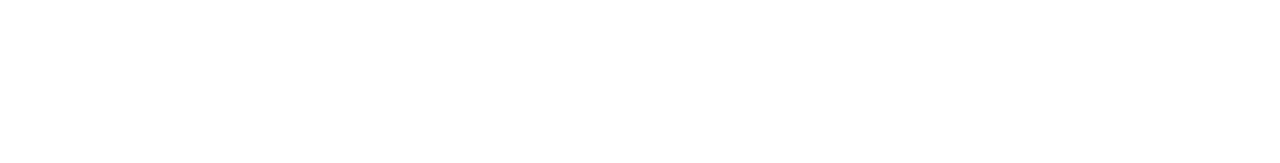
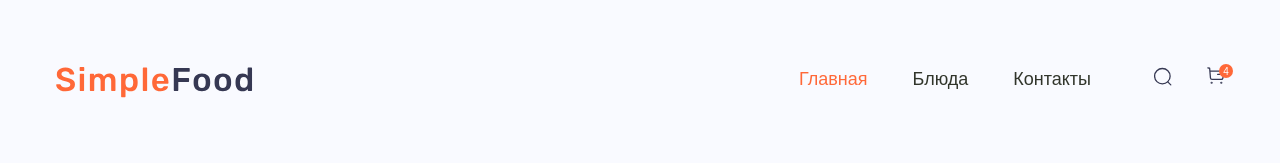
Before and after one commit to Vita857/SimpleFood, a website: page app/index.html in a window 1280 px wide. Drawn offline with Linux system fonts and the light colour scheme.

Commit message:
added header

```diff
--- a/app/index.html
+++ b/app/index.html
@@ -1,14 +1,48 @@
 <!DOCTYPE html>
-<html lang="en">
+<html lang="ru">
 <head>
   <meta charset="UTF-8">
   <meta name="viewport" content="width=device-width, initial-scale=1.0">
-  <title>Document</title>
+  <title>Simple Food</title>
   <link rel="stylesheet" href="css/style.min.css">
 </head>
 <body>
 
 
+<header class="header">
+  <div class="container">
+    <div class="header__wrapper">
+      <a class="logo" href="#">
+        <img class="logo__img" src="images/Logo.svg" alt="лого">
+      </a>
+
+        <div class="header__inner">
+          <nav class="menu">
+        <ul class="menu__list">
+          <li class="menu__list-item">
+            <a class="menu__list-link menu__list-link--active" href="#">Главная</a>
+          </li>
+          <li class="menu__list-item">
+            <a class="menu__list-link" href="#">Блюда</a>
+          </li>
+          <li class="menu__list-item">
+            <a class="menu__list-link" href="#">Контакты</a>
+          </li>
+        </ul>
+      </nav>
+      <div class="user-nav">
+        <a class="user-nav__link user-nav__link--search" href="#"></a>
+        <a class="user-nav__link user-nav__link--cart" href="#">
+          <span class="user-nav__nam">4</span>
+        </a>
+      </div>
+    </div>
+    </div>
+  </div>
+</header>
+<main class="main">
+
+</main>
 
   <script src="js/main.min.js"></script>
 </body>
--- a/app/scss/_fonts.scss
+++ b/app/scss/_fonts.scss
@@ -0,0 +1,30 @@
+@font-face {
+  font-family: "Rubik-Light", sans-serif;
+  font-weight: 300;
+  font-style: normal;
+  font-display: swap;
+  src: local("Rubik-Light"),
+       url("../fonts/Rubik-Light.woff2") format("woff2"),
+       url("../fonts/Rubik-Light.woff") format("woff");
+}
+
+@font-face {
+  font-family: "Rubik-Regular", sans-serif;
+  font-weight: 400;
+  font-style: normal;
+  font-display: swap;
+  src: local("Rubik-Regular"),
+       url("../fonts/Rubik-Regular.woff2") format("woff2"),
+       url("../fonts/Rubik-Regular.woff") format("woff");
+}
+
+
+@font-face {
+  font-family: "Rubik-Medium", sans-serif;
+  font-weight: 500;
+  font-style: normal;
+  font-display: swap;
+  src: local("Rubik-Medium"),
+       url("../fonts/Rubik-Medium.woff2") format("woff2"),
+       url("../fonts/Rubik-Medium.woff") format("woff");
+}
--- a/app/scss/_global.scss
+++ b/app/scss/_global.scss
@@ -0,0 +1,14 @@
+body {
+  @extend %rubik-400;
+  background-color: $silver-100;
+  font-weight: 400;
+  color: $dark;
+  line-height: 1.4;
+  font-size: 14px;
+}
+
+.container {
+  max-width: 1200px;
+  padding: 0 15px;
+  margin: 0 auto;
+}
--- a/app/scss/_vars.scss
+++ b/app/scss/_vars.scss
@@ -0,0 +1,21 @@
+$orange-900: #FF6838;
+$silver-200: #ECECEC;
+$gray: #C2C2C2;
+$darkBlue-900: #363853;
+$dark: #31352B;
+$silver-100: #F9FAFF;
+
+%rubik-300{
+  font-family: "Rubik-Light", sans-serif;
+  font-weight: 300;
+}
+
+%rubik-400{
+  font-family: "Rubik-Regular", sans-serif;
+  font-weight: 400;
+}
+
+%rubik-500{
+  font-family: "Rubik-Medium", sans-serif;
+  font-weight: 500;
+}
--- a/app/scss/style.scss
+++ b/app/scss/style.scss
@@ -1,6 +1,99 @@
-@import 'vars';
-@import 'fonts';
-@import 'reset';
-@import 'global';
+@import "vars";
+@import "fonts";
+@import "reset";
+@import "global";
 
-@import 'media';
+.header {
+  padding: 60px 0;
+
+  &__wrapper {
+    display: flex;
+    align-items: center;
+    justify-content: space-between;
+  }
+  &__inner {
+    display: flex;
+  }
+}
+
+.menu {
+  &__list {
+    display: flex;
+    margin-right: 63px;
+  }
+  &__list-link {
+    font-size: 18px;
+    transition: box-shadow 0.3s, color 0.3s, text-shadow 0.3s;
+    &:focus {
+      box-shadow: 0 0 0 2px rgba(255, 104, 56, 0.7);
+      border-radius: 5px;
+    }
+    &:hover {
+      color: $orange-900;
+    }
+    &:active {
+      text-shadow: 2px 2px 5px rgba(49, 53, 43, 0.5);
+    }
+  }
+  &__list-item:not(:last-child) {
+    margin-right: 45px;
+  }
+  &__list-link--active {
+    color: $orange-900;
+  }
+}
+
+.logo {
+  transition: box-shadow 0.3s;
+  &:focus {
+    box-shadow: 0 0 0 2px rgba(255, 104, 56, 0.7);
+    border-radius: 5px;
+  }
+  &:hover {
+  }
+  &:active {
+  }
+}
+
+.user-nav {
+  display: flex;
+
+  &__link {
+    background-repeat: no-repeat;
+    background-position: center center;
+    background-size: cover;
+    position: relative;
+  }
+
+  &__link--search {
+    background-image: url("../images/icons/Search.svg");
+    max-width: 100%;
+    width: 18px;
+    height: 19px;
+  }
+
+  &__link--cart {
+    background-image: url("../images/icons/Cart-icon.svg");
+    width: 18px;
+    height: 17px;
+  }
+
+  &__link:not(:last-child) {
+    margin-right: 35px;
+  }
+  &__nam {
+    position: absolute;
+    width: 14px;
+    height: 14px;
+    border-radius: 50%;
+    background-color: $orange-900;
+    top: -3px;
+    right: -8px;
+    font-size: 10px;
+    color: #fff;
+    text-align: center;
+    line-height: 15px;
+  }
+}
+
+@import "media";
```
Also changed, not shown: app/css/style.min.css, app/fonts/Rubik-Light.woff (added), app/fonts/Rubik-Light.woff2 (added), app/fonts/Rubik-Medium.woff (added), app/fonts/Rubik-Medium.woff2 (added), app/fonts/Rubik-Regular.woff (added), app/fonts/Rubik-Regular.woff2 (added), app/images/Logo.svg (added), app/images/icons/Cart-icon.svg (added), app/images/icons/Search.svg (added).
